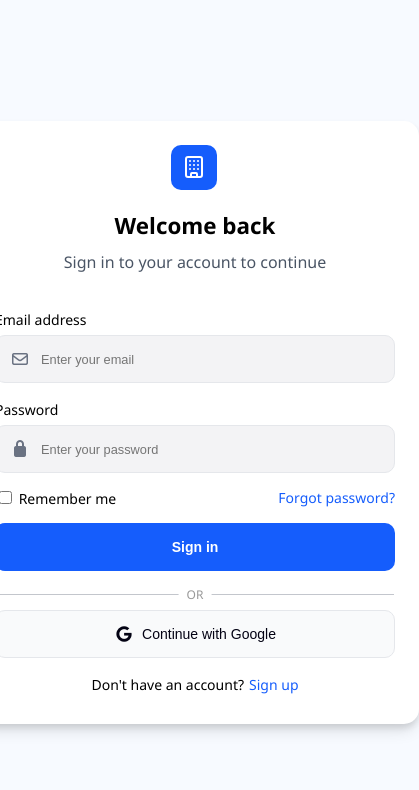
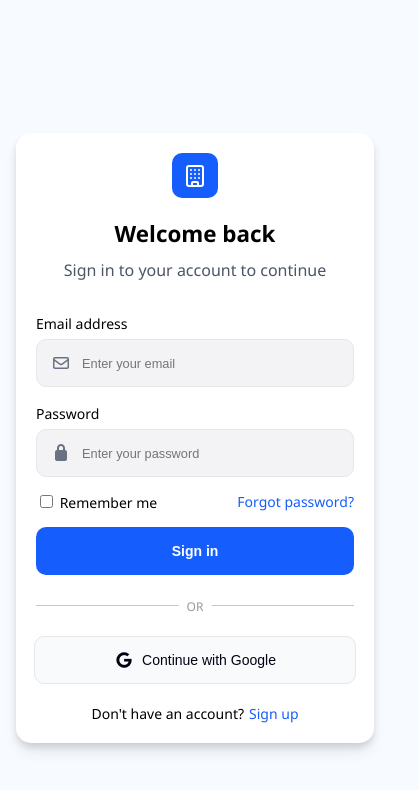
Before and after one commit to AlexandruApostoaie/loginScreen, a plain HTML site: page index.html in a window 390 px wide. Shown: the whole page, 419 px wide, since content can reach past the window. Drawn offline with Linux system fonts and the light colour scheme.

Commit message:
Add files via upload

```diff
--- a/styles.css
+++ b/styles.css
@@ -98,7 +98,8 @@ input::placeholder {
   z-index: 1;
 }
 
-#email-input, #password-input {
+#email-input,
+#password-input {
   background-color: #f3f3f5;
   width: 100%;
   height: 48px;
@@ -124,7 +125,8 @@ a {
   font-weight: normal;
 }
 
-.sign-button, .google-button {
+.sign-button,
+.google-button {
   width: 400px;
   height: 48px;
   border-radius: 10px;
@@ -192,3 +194,51 @@ a {
 .signup {
   margin-left: 5px;
 }
+
+@media screen and (max-width: 480px) {
+  body {
+    background-color: #f7faff;
+    padding: 16px;
+  }
+
+  .card-container {
+    width: 100%;
+    max-width: 448px;
+    height: auto;
+    min-height: 603px;
+    margin: 0 auto;
+  }
+
+  .card-header {
+    grid-template-columns: 1fr;
+    width: auto;
+    padding: 20px;
+  }
+
+  .card-content {
+    width: auto;
+    height: auto;
+    padding: 0 20px 20px;
+  }
+
+  .sign-button {
+    width: 100%;
+  }
+
+  .google-button {
+    width: 90%;
+  }
+
+  .card-header-logo {
+    margin-left: auto;
+    margin-right: auto;
+  }
+
+  .divider {
+    margin: 20px;
+  }
+
+  .footer-text {
+    margin: 20px 0;
+  }
+}
```
